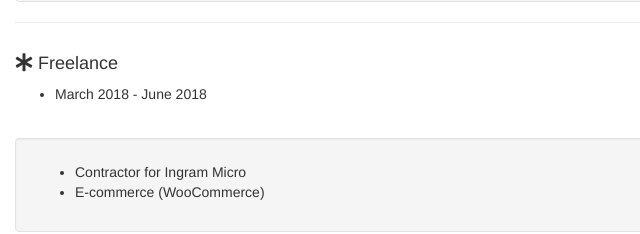
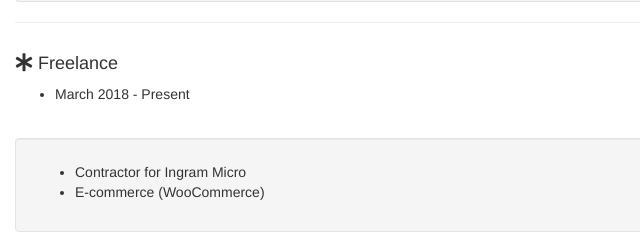
Before and after one commit to yotoff/yotoff.github.io, a plain HTML site: page index.html in a window 1280 px wide. Shown: the part 1277-1511 px from the top of the page, 40-680 px from the left. Drawn offline with Linux system fonts and the light colour scheme.

Commit message:
Fix position date

```diff
--- a/index.html
+++ b/index.html
@@ -125,7 +125,7 @@
 							   <div class="col-lg-6 col-md-6 col-sm-6 col-xs-6">
 								  <h4><i class="fa fa-asterisk" aria-hidden="true"></i> Freelance</h4>
 								  <ul>
-									 <li>March 2018 - June 2018</li>
+									 <li>March 2018 - Present</li>
 								  </ul>
 							   </div>
 						   </div>
```
